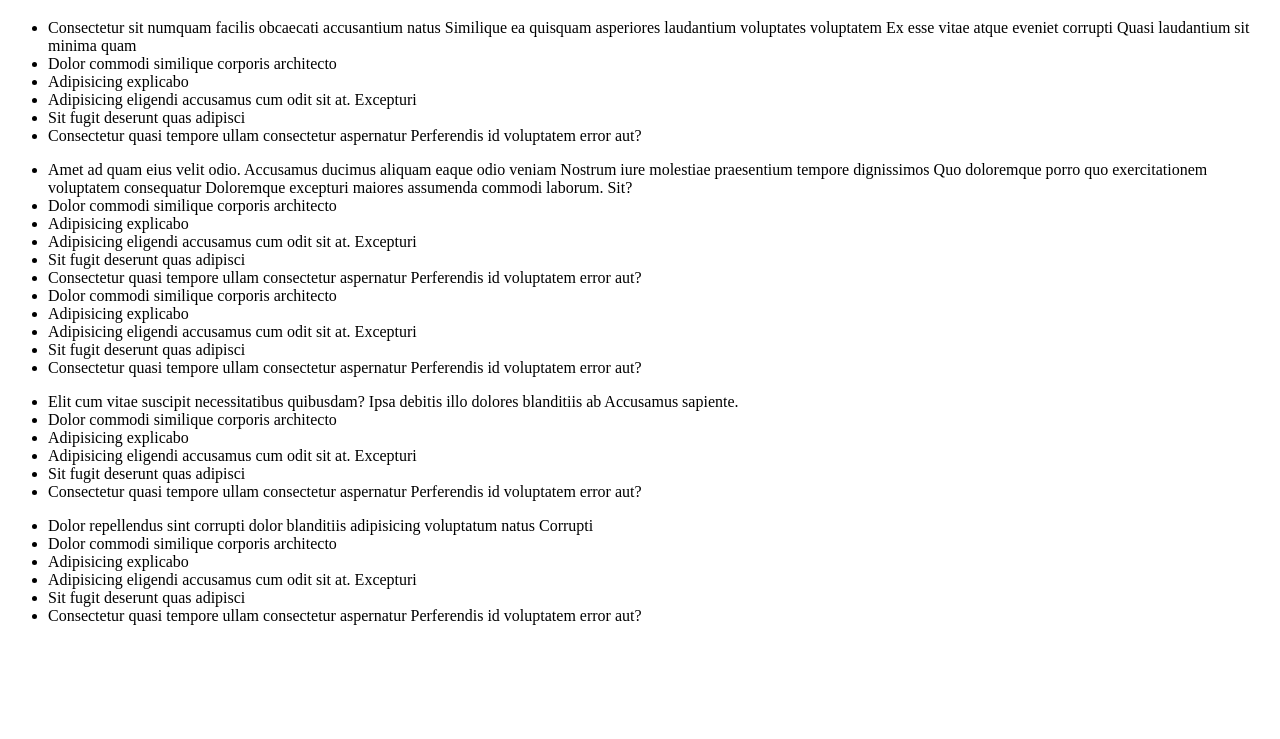
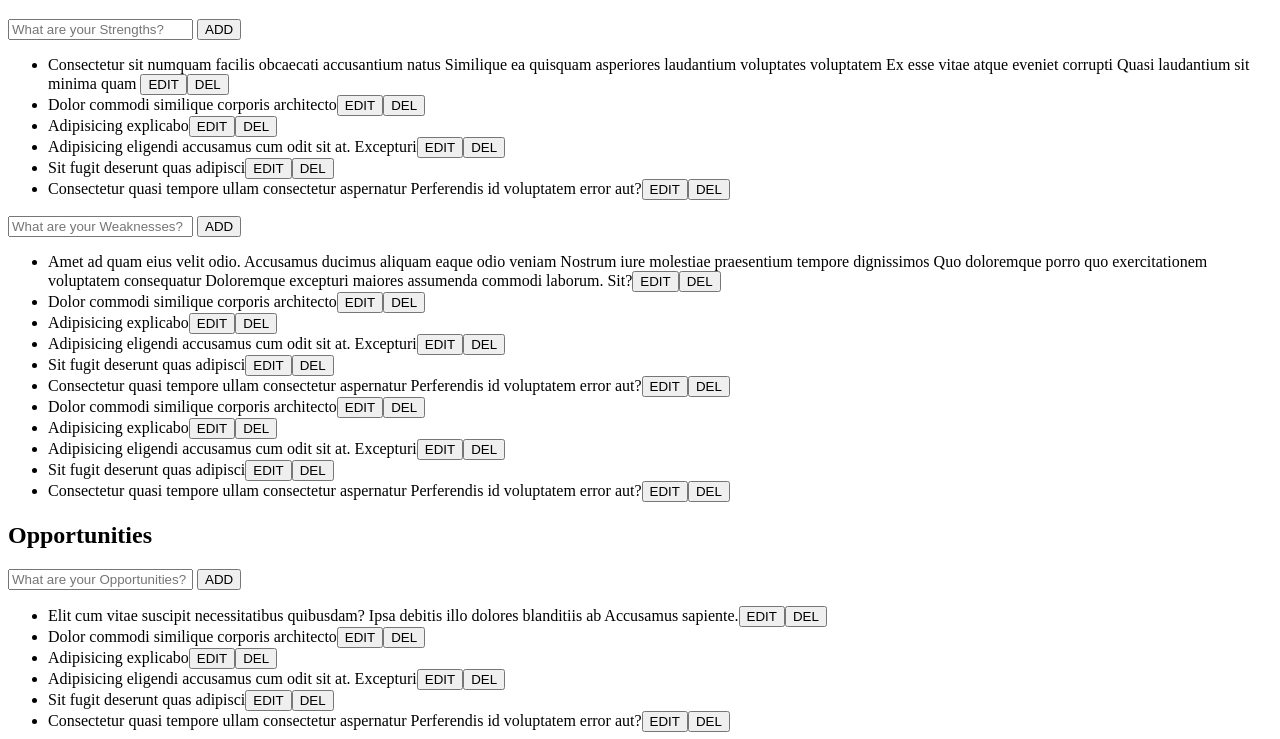
Before and after one commit to AtrociousProgrammer/swot-analysis, a plain HTML site: page index.html in a window 1280 px wide. Shown: the part 61-800 px from the top of the page. Drawn offline with Linux system fonts and the light colour scheme.

Commit message:
added textboxes and buttons and good old headers

```diff
--- a/index.html
+++ b/index.html
@@ -11,52 +11,73 @@
 			<h1 id="title">SWOT Analysis</h1>
 		</header>
 		<main>
-			<section class="component_section_wrapper">
+			<section class="component_section_wrapper" id="main-section">
 				<div class="component">
+					<input id="" class="input-item" type="text" name=""
+																placeholder="What are your Strengths?">
+					<button type="submit">ADD</button>
 					<ul class="component_list" data-title="Strengths">
 						<li class="component_item">
-							Consectetur sit numquam facilis obcaecati accusantium natus Similique ea quisquam asperiores laudantium voluptates voluptatem Ex esse vitae atque eveniet corrupti Quasi laudantium sit minima quam
-						</li>
-						<li class="component_item">Dolor commodi similique corporis architecto</li>
-						<li class="component_item">Adipisicing explicabo</li>
-						<li class="component_item">Adipisicing eligendi accusamus cum odit sit at. Excepturi</li>
-						<li class="component_item">Sit fugit deserunt quas adipisci</li>
-						<li class="component_item">Consectetur quasi tempore ullam consectetur aspernatur Perferendis id voluptatem error aut?</li>
+							Consectetur sit numquam facilis obcaecati
+							accusantium natus Similique ea quisquam asperiores
+							laudantium voluptates voluptatem Ex esse vitae
+							atque eveniet corrupti Quasi laudantium sit minima
+							quam <button type="submit">EDIT</button><button type="submit">DEL</button></li>
+						<li class="component_item">Dolor commodi similique corporis architecto<button type="submit">EDIT</button><button type="submit">DEL</button></li>
+						<li class="component_item">Adipisicing explicabo<button type="submit">EDIT</button><button type="submit">DEL</button></li>
+						<li class="component_item">Adipisicing eligendi accusamus cum odit sit at. Excepturi<button type="submit">EDIT</button><button type="submit">DEL</button></li>
+						<li class="component_item">Sit fugit deserunt quas adipisci<button type="submit">EDIT</button><button type="submit">DEL</button></li>
+						<li class="component_item">Consectetur quasi tempore ullam consectetur aspernatur Perferendis id voluptatem error aut?<button type="submit">EDIT</button><button type="submit">DEL</button></li>
 					</ul>
 				</div>
 				<div class="component">
+					<input id="" class="input-item" type="text" name=""
+																placeholder="What are your Weaknesses?">
+					<button type="submit">ADD</button>
 					<ul class="component_list" data-title="Weaknesses">
-						<li class="component_item">Amet ad quam eius velit odio. Accusamus ducimus aliquam eaque odio veniam Nostrum iure molestiae praesentium tempore dignissimos Quo doloremque porro quo exercitationem voluptatem consequatur Doloremque excepturi maiores assumenda commodi laborum. Sit?</li>
-						<li class="component_item">Dolor commodi similique corporis architecto</li>
-						<li class="component_item">Adipisicing explicabo</li>
-						<li class="component_item">Adipisicing eligendi accusamus cum odit sit at. Excepturi</li>
-						<li class="component_item">Sit fugit deserunt quas adipisci</li>
-						<li class="component_item">Consectetur quasi tempore ullam consectetur aspernatur Perferendis id voluptatem error aut?</li>
-						<li class="component_item">Dolor commodi similique corporis architecto</li>
-						<li class="component_item">Adipisicing explicabo</li>
-						<li class="component_item">Adipisicing eligendi accusamus cum odit sit at. Excepturi</li>
-						<li class="component_item">Sit fugit deserunt quas adipisci</li>
-						<li class="component_item">Consectetur quasi tempore ullam consectetur aspernatur Perferendis id voluptatem error aut?</li>
+						<li class="component_item">Amet ad quam eius velit odio. Accusamus ducimus aliquam eaque odio veniam Nostrum iure molestiae praesentium tempore dignissimos Quo doloremque porro quo exercitationem voluptatem consequatur Doloremque excepturi maiores assumenda commodi laborum. Sit?<button type="submit">EDIT</button><button type="submit">DEL</button></li>
+						<li class="component_item">Dolor commodi similique corporis architecto<button type="submit">EDIT</button><button type="submit">DEL</button></li>
+						<li class="component_item">Adipisicing explicabo<button type="submit">EDIT</button><button type="submit">DEL</button></li>
+						<li class="component_item">Adipisicing eligendi accusamus cum odit sit at. Excepturi<button type="submit">EDIT</button><button type="submit">DEL</button></li>
+						<li class="component_item">Sit fugit deserunt quas adipisci<button type="submit">EDIT</button><button type="submit">DEL</button></li>
+						<li class="component_item">Consectetur quasi tempore ullam consectetur aspernatur Perferendis id voluptatem error aut?<button type="submit">EDIT</button><button type="submit">DEL</button></li>
+						<li class="component_item">Dolor commodi similique corporis architecto<button type="submit">EDIT</button><button type="submit">DEL</button></li>
+						<li class="component_item">Adipisicing explicabo<button type="submit">EDIT</button><button type="submit">DEL</button></li>
+						<li class="component_item">Adipisicing eligendi accusamus cum odit sit at. Excepturi<button type="submit">EDIT</button><button type="submit">DEL</button></li>
+						<li class="component_item">Sit fugit deserunt quas adipisci<button type="submit">EDIT</button><button type="submit">DEL</button></li>
+						<li class="component_item">Consectetur quasi tempore ullam consectetur aspernatur Perferendis id voluptatem error aut?<button type="submit">EDIT</button><button type="submit">DEL</button></li>
 					</ul>
 				</div>
 				<div class="component">
+					<h2>
+						Opportunities
+					</h2>
+					<input id="" class="input-item" type="text" name=""
+																placeholder="What are your Opportunities?">
+					<button type="submit">ADD</button>
 					<ul class="component_list" data-title="Opportunities">
-						<li class="component_item">Elit cum vitae suscipit necessitatibus quibusdam? Ipsa debitis illo dolores blanditiis ab Accusamus sapiente.</li>
-						<li class="component_item">Dolor commodi similique corporis architecto</li>
-						<li class="component_item">Adipisicing explicabo</li>
-						<li class="component_item">Adipisicing eligendi accusamus cum odit sit at. Excepturi</li>
-						<li class="component_item">Sit fugit deserunt quas adipisci</li>
-						<li class="component_item">Consectetur quasi tempore ullam consectetur aspernatur Perferendis id voluptatem error aut?</li>
+						<li class="component_item">Elit cum vitae suscipit necessitatibus quibusdam? Ipsa debitis illo dolores blanditiis ab Accusamus sapiente.<button type="submit">EDIT</button><button type="submit">DEL</button></li>
+						<li class="component_item">Dolor commodi similique corporis architecto<button type="submit">EDIT</button><button type="submit">DEL</button></li>
+						<li class="component_item">Adipisicing explicabo<button type="submit">EDIT</button><button type="submit">DEL</button></li>
+						<li class="component_item">Adipisicing eligendi accusamus cum odit sit at. Excepturi<button type="submit">EDIT</button><button type="submit">DEL</button></li>
+						<li class="component_item">Sit fugit deserunt quas adipisci<button type="submit">EDIT</button><button type="submit">DEL</button></li>
+						<li class="component_item">Consectetur quasi tempore ullam consectetur aspernatur Perferendis id voluptatem error aut?<button type="submit">EDIT</button><button type="submit">DEL</button></li>
 					</ul>
 				</div>
 				<div class="component">
+					<h2>
+						Threats
+					</h2>
+					<input id="" class="input-item" type="text" name=""
+																placeholder="What are your Threats?">
+					<button type="submit">ADD</button>
 					<ul class="component_list" data-title="Threats">
-						<li class="component_item">Dolor repellendus sint corrupti dolor blanditiis adipisicing voluptatum natus Corrupti</li>
-						<li class="component_item">Dolor commodi similique corporis architecto</li>
-						<li class="component_item">Adipisicing explicabo</li>
-						<li class="component_item">Adipisicing eligendi accusamus cum odit sit at. Excepturi</li>
-						<li class="component_item">Sit fugit deserunt quas adipisci</li>
-						<li class="component_item">Consectetur quasi tempore ullam consectetur aspernatur Perferendis id voluptatem error aut?</li>
+						<li class="component_item">Dolor repellendus sint corrupti dolor blanditiis adipisicing voluptatum natus Corrupti<button type="submit">EDIT</button><button type="submit">DEL</button></li>
+						<li class="component_item">Dolor commodi similique corporis architecto<button type="submit">EDIT</button><button type="submit">DEL</button></li>
+						<li class="component_item">Adipisicing explicabo<button type="submit">EDIT</button><button type="submit">DEL</button></li>
+						<li class="component_item">Adipisicing eligendi accusamus cum odit sit at. Excepturi<button type="submit">EDIT</button><button type="submit">DEL</button></li>
+						<li class="component_item">Sit fugit deserunt quas adipisci<button type="submit">EDIT</button><button type="submit">DEL</button></li>
+						<li class="component_item">Consectetur quasi tempore ullam consectetur aspernatur Perferendis id voluptatem error aut?<button type="submit">EDIT</button><button type="submit">DEL</button></li>
 					</ul>
 				</div>
 			</section>
```
